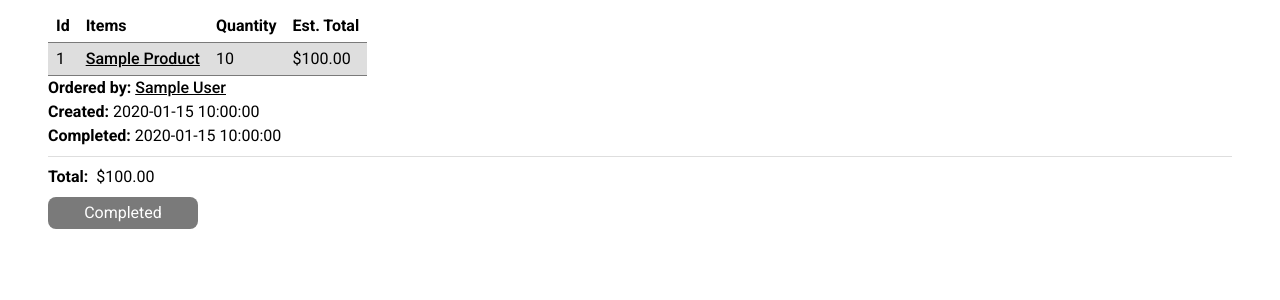
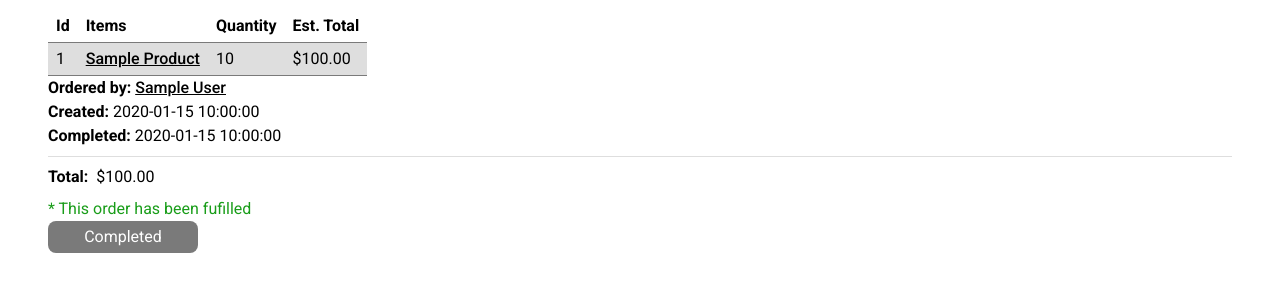
Before and after one commit to marcusbonacci/acit-2515-store, a Flask app: page /orders/1 in a window 1280 px wide. Shown: the part 159-459 px from the top of the page. Run offline with Flask 3, Linux system fonts and the light colour scheme; tables that the repository leaves empty hold one stand-in row (values such as "Sample post").

Commit message:
Add: Added order context for fufilled orders

```diff
--- a/src/blueprints/orders/templates/orders/details.html
+++ b/src/blueprints/orders/templates/orders/details.html
@@ -64,6 +64,7 @@
         <button class="faded">Complete</button>
     {% endif%}
 {% else %}
+    <p class="good">* This order has been fufilled</p>
     <button class="faded">Completed</button>
 {% endif %}
 
--- a/src/static/styles.css
+++ b/src/static/styles.css
@@ -169,6 +169,10 @@ nav {
   color: var(--critical);
 }
 
+.good {
+  color: rgb(25, 157, 25);
+}
+
 /* Stock */
 [stock="critical"] {
   background-color: var(--critical) !important;
```
